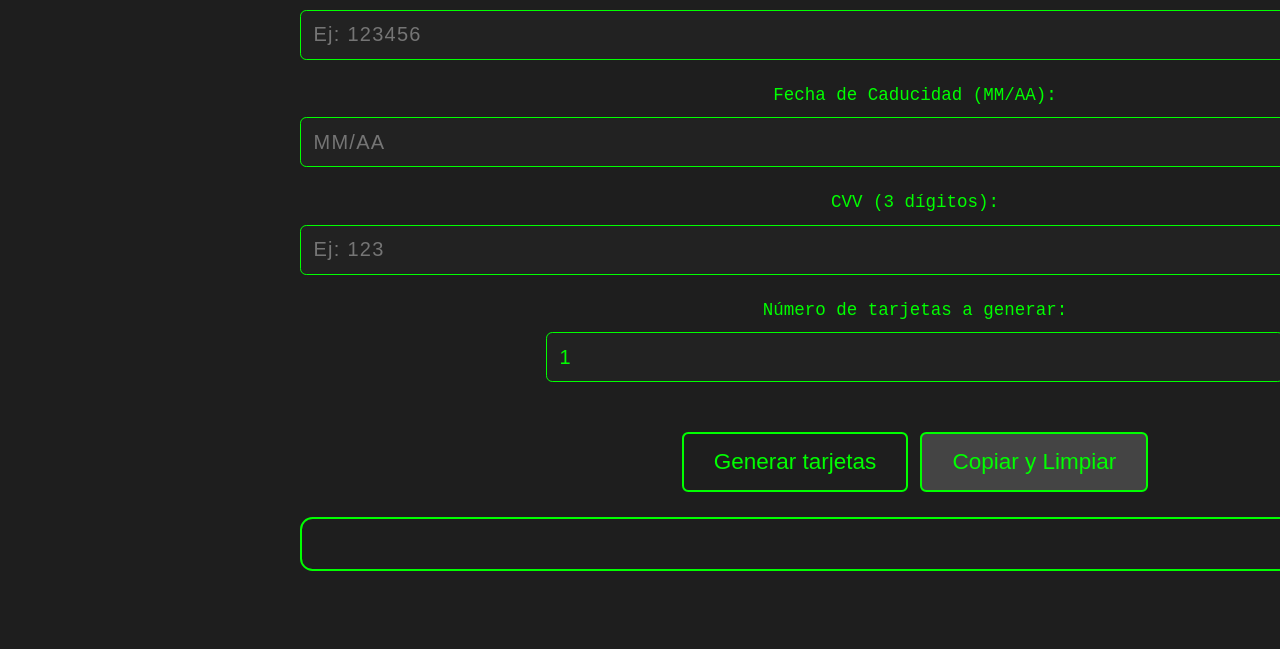
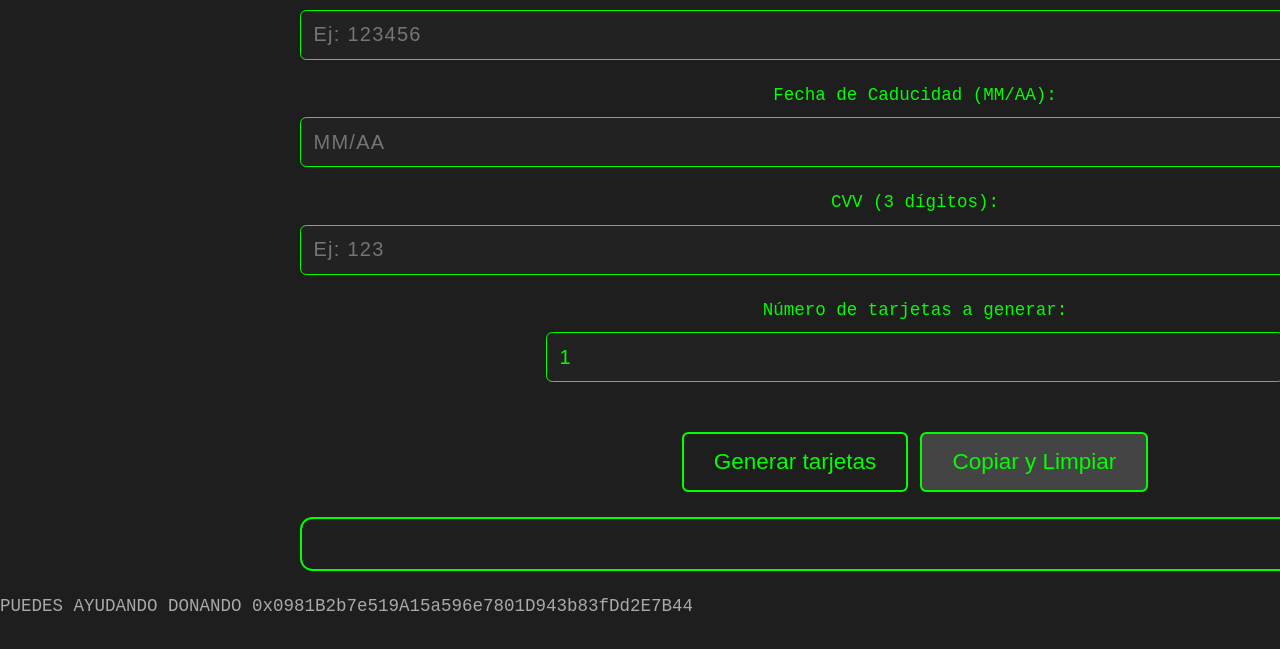
Before and after one commit to NauPRO/CardGenerator, a plain HTML site: page index.html in a window 1280 px wide. Shown: the part 113-762 px from the top of the page. Drawn offline with Linux system fonts and the light colour scheme.

Commit message:
Update index.html

```diff
--- a/index.html
+++ b/index.html
@@ -43,6 +43,8 @@
     </div>
   </div>
 
+  <p>PUEDES AYUDANDO DONANDO 0x0981B2b7e519A15a596e7801D943b83fDd2E7B44</p>
+
   <meta name="viewport" content="width=device-width, initial-scale=1, maximum-scale=1, user-scalable=no">
 
 
```
